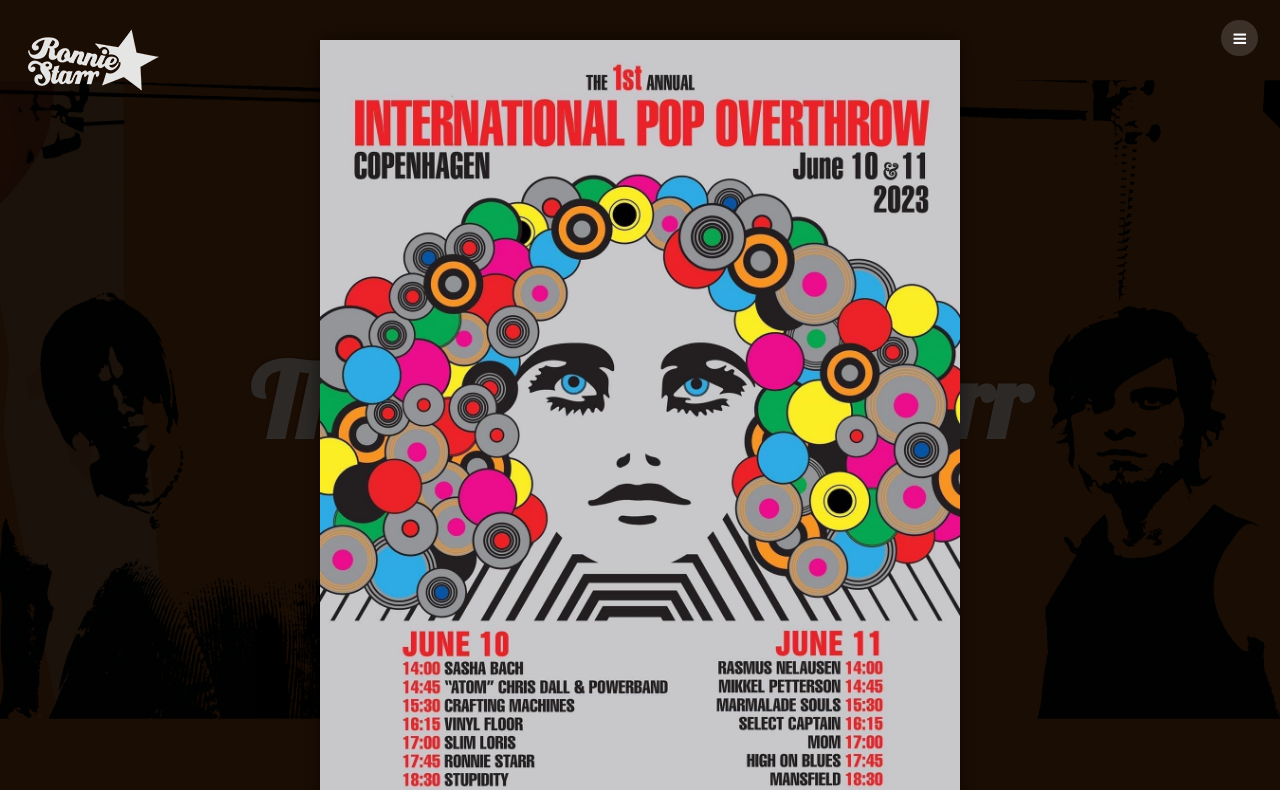
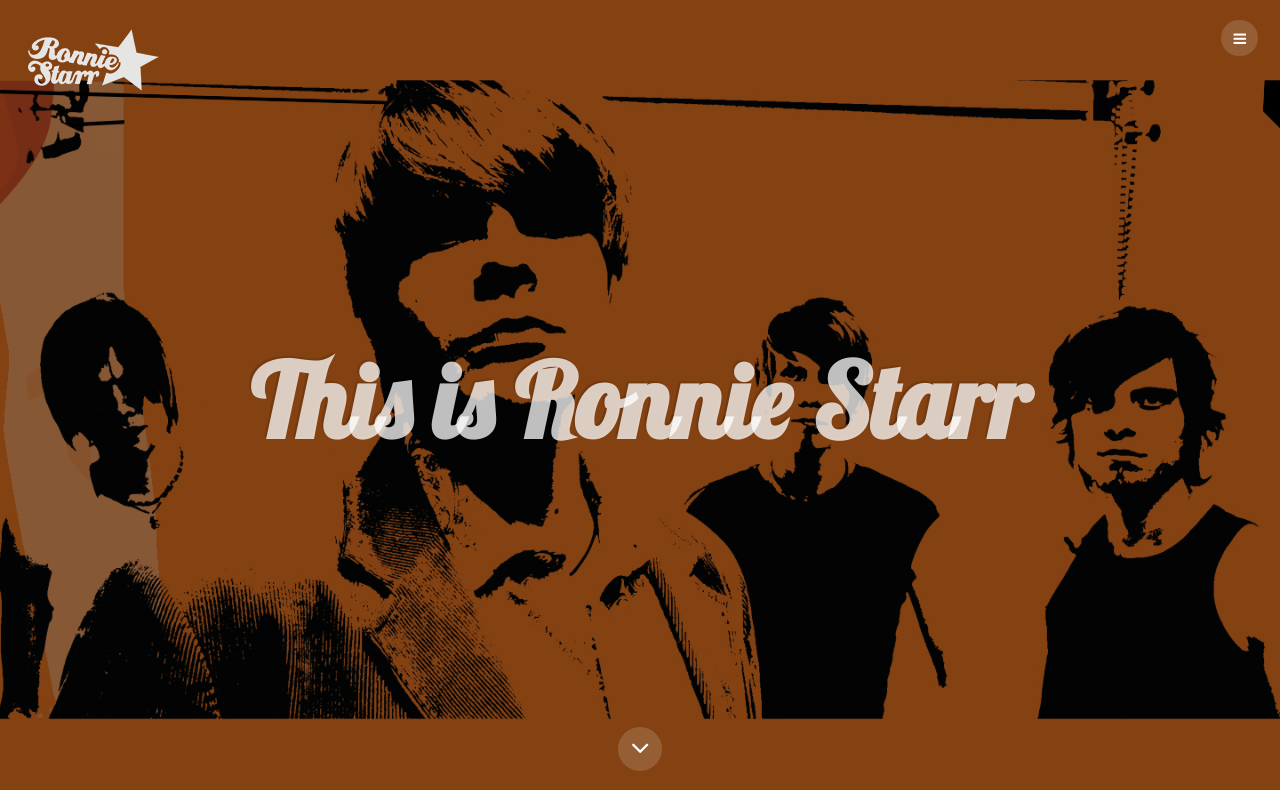
Before and after one commit to sandellr/ronniestarr, a plain HTML site: page docs/index.html in a window 1280 px wide. Shown: the top 790 px of the page. Drawn offline with nearby package versions, Linux system fonts and the light colour scheme.

Commit message:
remove popup image

```diff
--- a/docs/index.html
+++ b/docs/index.html
@@ -33,8 +33,8 @@
         top: 50%;
         left: 50%;
         transform: translate(-50%, -50%);
-        max-width: 90%;
-        max-height: 90%;
+        max-width: 80%;
+        max-height: 80%;
     }
 
     #popup-image img {
@@ -77,13 +77,13 @@
                                         </ul>
 
 			</nav>
-		<!-- Popup Image -->
+		<!-- Popup Image
 			<div id="popup-image" style="display: none;">
 				<a href="shows.html" data-lightbox="image">
 					<img src="images/ipo_copenhagen.jpg" class="responsive" alt="IPO Copenhagen" />
 				</a>
 			</div>
-
+		-->
 
 		<!-- Banner -->
 		<!--
@@ -198,7 +198,7 @@
 			<script src="assets/js/skel.min.js"></script>
 			<script src="assets/js/util.js"></script>
 			<script src="assets/js/main.js"></script>
-
+		<!--
 			<script>
 				document.addEventListener("DOMContentLoaded", function() {
 					document.getElementById("popup-image").style.display = "block";
@@ -216,7 +216,7 @@
 					});
 				});
 			</script>
-
+		-->
 
 
 
```
